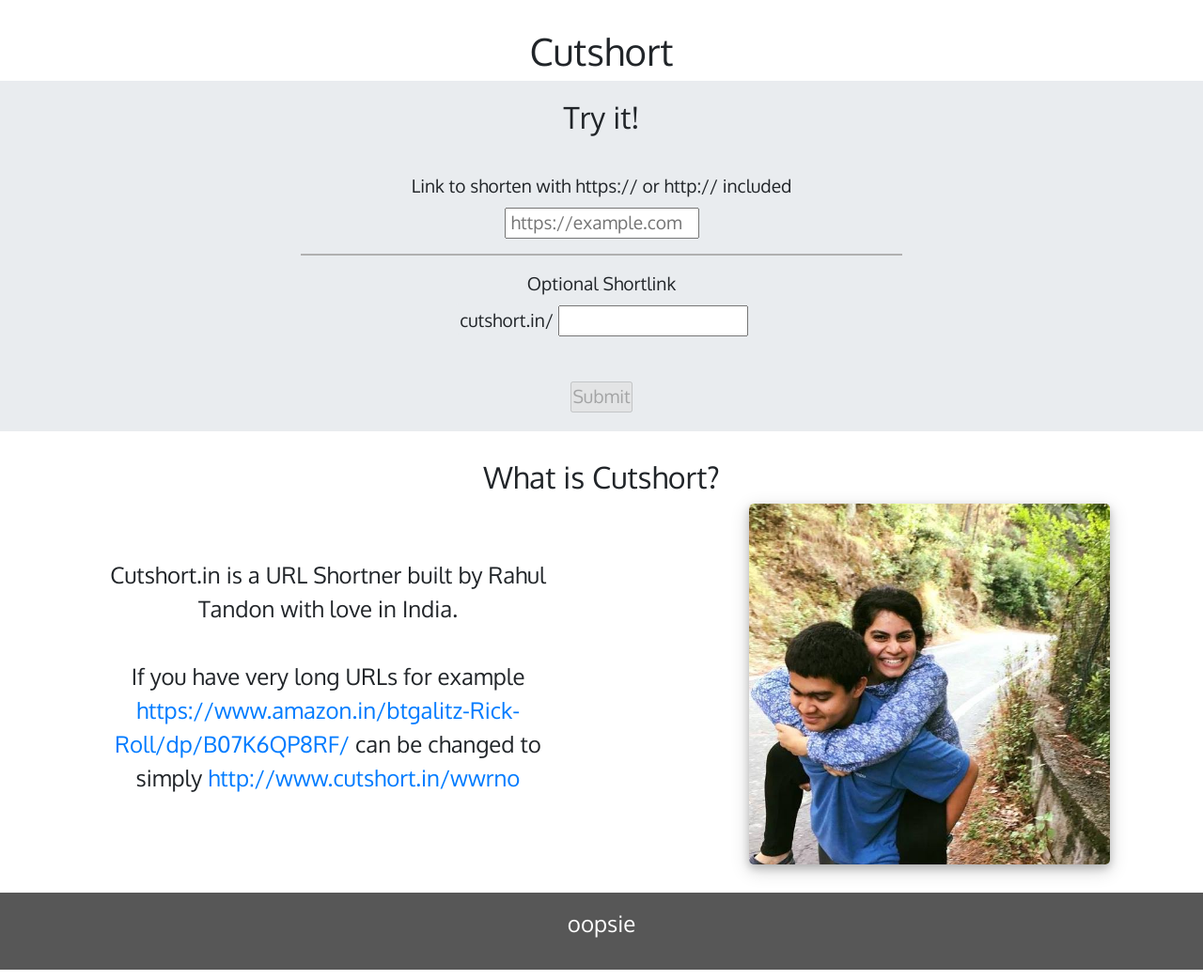
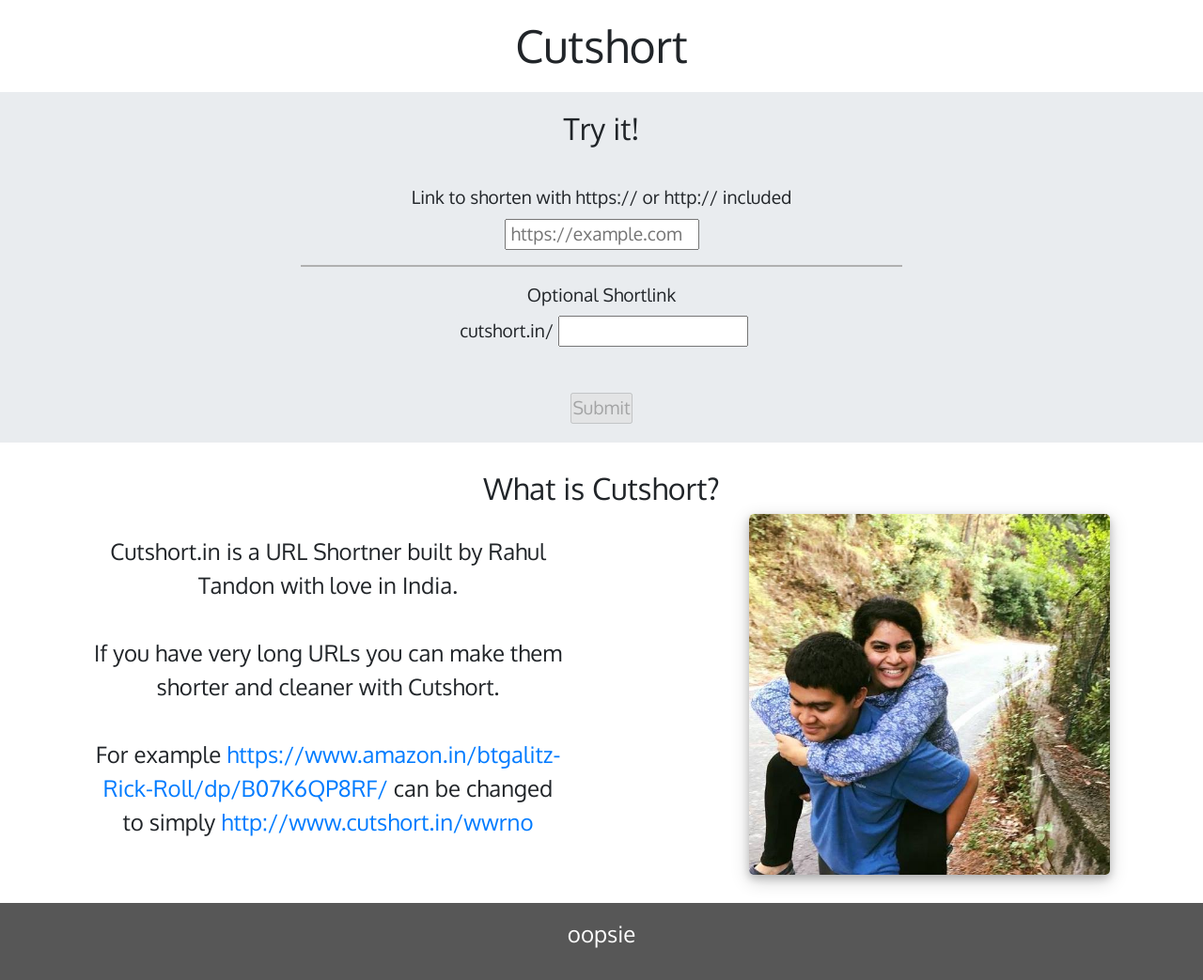
Before and after one commit to RahulTandon1/cutshort, a Django app: page / in a window 1280 px wide. Shown: the whole page at 94% size. Run offline with Django 3.2, Linux system fonts and the light colour scheme; some libraries are stand-ins or nearby versions.

Commit message:
bhai ho gaya baas

```diff
--- a/cutshort/settings.py
+++ b/cutshort/settings.py
@@ -25,7 +25,7 @@
 SECRET_KEY = 'tfi#c&2^ot4(o+3%g72lj=32by@1^5l1*cw=d_e=6^p4!$0o)y'
 
 # SECURITY WARNING: don't run with debug turned on in production!
-DEBUG = False
+DEBUG = True
 
 ALLOWED_HOSTS = ['cutshort-trial.herokuapp.com',
                  'localhost', 'www.cutshort.in', 'cutshort.in']
--- a/shortner/templates/shortner/index.html
+++ b/shortner/templates/shortner/index.html
@@ -54,7 +54,9 @@
             <p>
             Cutshort.in is a URL Shortner built by Rahul Tandon with love in India.
             <br><br>
-            If you have very long URLs for example
+            If you have very long URLs you can make them shorter and cleaner with Cutshort.
+            <br><br>
+            For example
             <a href="https://www.amazon.in/btgalitz-Rick-Roll/dp/B07K6QP8RF/">https://www.amazon.in/btgalitz-Rick-Roll/dp/B07K6QP8RF/</a>
             can be changed to simply <a href="http://www.cutshort.in/wwrno">http://www.cutshort.in/wwrno</a>
             </p>
--- a/static/shortner/style.css
+++ b/static/shortner/style.css
@@ -8,11 +8,13 @@
 }
 
 body {
-  margin-top: 30px;
+  margin-top: 20px;
 }
 
 header h1 {
   text-align: center;
+  font-size: 3em;
+  margin-bottom: 20px;
 }
 
 #main-shortner {
--- a/static/shortner/style.scss
+++ b/static/shortner/style.scss
@@ -13,11 +13,13 @@
   // border-style: dotted;
 }
 body {
-  margin-top: 30px;
+  margin-top: 20px;
 }
 header {
   h1 {
     text-align: center;
+    font-size: 3em;
+    margin-bottom: 20px;
   }
 }
 
```
